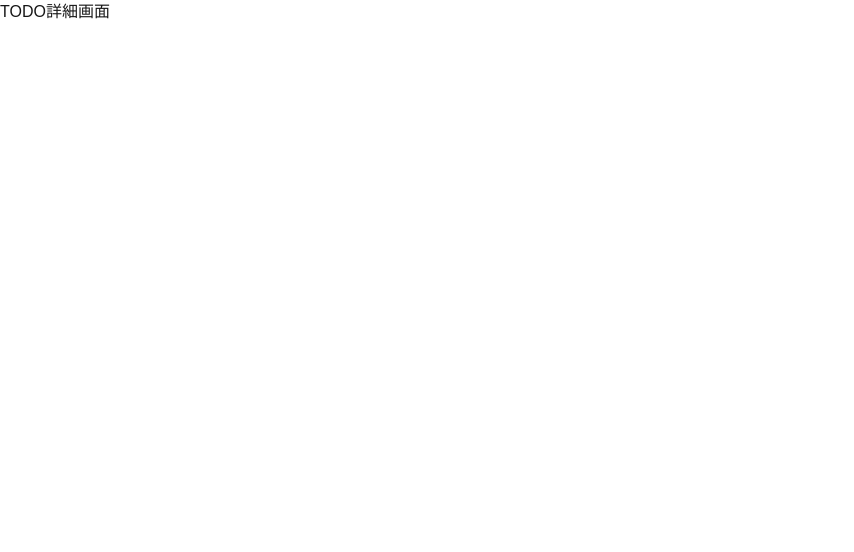
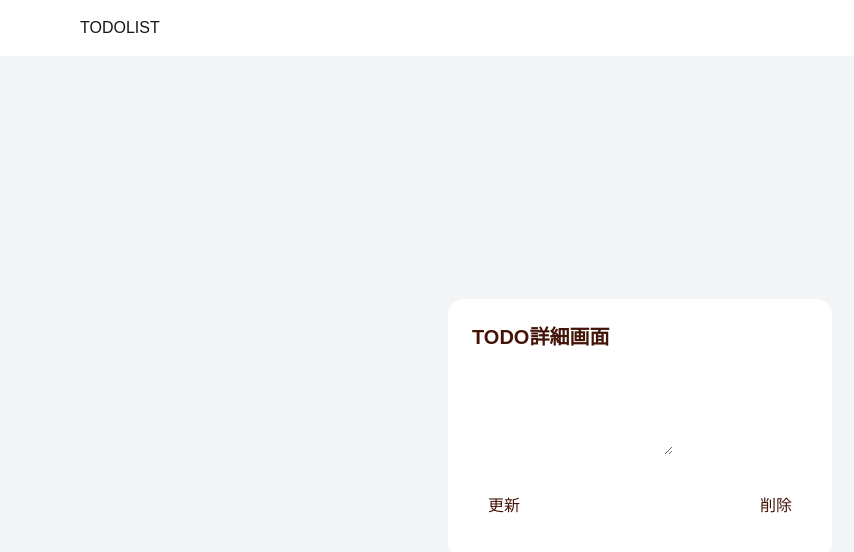
Before and after one commit to rentajg1/nextjs-todo-app, a Next.js app: page /tododetail in a window 1280 px wide. Shown: the top 552 px of the page, without its empty margins (0-854 px from the left). Built offline with nearby package versions, Linux system fonts and the light colour scheme.

Commit message:
詳細画面一覧の実装

```diff
--- a/RoutePath/ RoutePath.ts
+++ b/RoutePath/ RoutePath.ts
@@ -2,4 +2,6 @@ export class RoutePath {
   static readonly TODOLIST = '/'
   static readonly ADDTODO = '/addtodo'
   static readonly TODODETAIL = '/tododetail'
+  static readonly TODODELETE = '/tododelete'
+  static readonly TODOUPDATE = '/todoUpdate'
 }
--- /dev/null
+++ b/app/todoUpdate/page.tsx
@@ -0,0 +1,24 @@
+'use client'
+
+import { RoutePath } from "@/RoutePath/ RoutePath"
+import Link from "next/link"
+
+export default function DETAILtodo() {
+  return (
+    <div className='flex flex-col h-screen'>
+      <header className='flex justify-between items-center w-full px-20  py-4'>
+        <Link href={RoutePath.TODOLIST}>
+          <span>TODOLIST</span>
+        </Link>
+        <button
+          className='hidden bg-white text-blue-500 px-4 py-2 rounded-md shadow hover:bg-green-200'
+        >
+          仮ボタン
+        </button>
+      </header>
+      <div>
+        <p>更新画面</p>
+      </div>
+    </div>
+  )
+}
--- /dev/null
+++ b/app/tododelete/page.tsx
@@ -0,0 +1,24 @@
+'use client'
+
+import { RoutePath } from "@/RoutePath/ RoutePath"
+import Link from "next/link"
+
+export default function DETAILtodo() {
+  return (
+    <div className='flex flex-col h-screen'>
+      <header className='flex justify-between items-center w-full px-20  py-4'>
+        <Link href={RoutePath.TODOLIST}>
+          <span>TODOLIST</span>
+        </Link>
+        <button
+          className='hidden bg-white text-blue-500 px-4 py-2 rounded-md shadow hover:bg-green-200'
+        >
+          仮ボタン
+        </button>
+      </header>
+      <div>
+        <p>削除画面</p>
+      </div>
+    </div>
+  )
+}
--- a/app/tododetail/page.tsx
+++ b/app/tododetail/page.tsx
@@ -1,14 +1,56 @@
 'use client'
 
-import { todo } from 'node:test'
+import { RoutePath } from "@/RoutePath/ RoutePath"
+import Link from "next/link"
+import { useRouter } from "next/navigation"
 
 export default function DETAILtodo() {
+
+  //画面遷移の変数
+const ScreenTrans = useRouter();
+
+// ユーザーがボタンを押下した時更新画面に画面遷移
+const HandleAddUpdateButtonClick = () => {
+  ScreenTrans.push(RoutePath.TODOUPDATE)
+}
+
+// ユーザーがボタンを押下した時削除画面に画面遷移
+const HandleAddDeleteButtonClick = () => {
+  ScreenTrans.push(RoutePath.TODODELETE)
+}
+
+
   return (
-    <div>
-      <h1>TODO詳細画面</h1>
-      <div>
-        <p></p>
-      </div>
+    <div className='flex flex-col h-screen'>
+      <header className='flex justify-between items-center w-full px-20  py-4'>
+        <Link href={RoutePath.TODOLIST}>
+          <span>TODOLIST</span>
+        </Link>
+        <button
+          className='hidden bg-white text-blue-500 px-4 py-2 rounded-md shadow hover:bg-green-200'
+        >
+          仮ボタン
+        </button>
+      </header>
+      <main className='flex items-center justify-center h-screen bg-gray-100'>
+        <div className='w-96 p-6 bg-white rounded-2xl'>
+          <h2 className='text-xl text-orange-950 font-semibold mb-4'>
+            TODO詳細画面
+          </h2>
+          <form action=''>
+            <input placeholder='' className='mb-4'/>
+            <textarea placeholder='' className='mb-4'/>
+          </form>
+          <div className="flex justify-between w-full p-4">
+          <button className='text-orange-950' onClick={HandleAddUpdateButtonClick}>
+            更新
+          </button>
+          <button className='text-orange-950' onClick={HandleAddDeleteButtonClick}>
+            削除
+          </button>
+          </div>
+        </div>
+      </main>
     </div>
   )
 }
```
